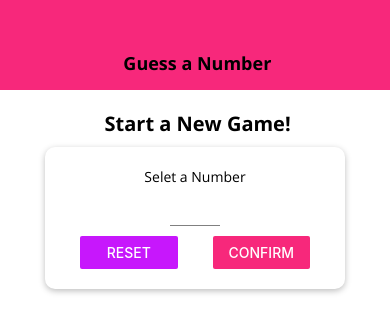
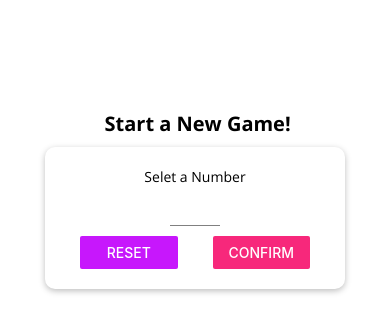
Before and after one commit to changmason/rn-guess-number-game, a React Native app: screen / in a window 390 px wide. Shown: the top 332 px of the page. Built offline with nearby package versions, Linux system fonts and the light colour scheme.

Commit message:
Add platform specific logics for MainButton and Header

```diff
--- a/components/Header.js
+++ b/components/Header.js
@@ -1,28 +1,45 @@
 import React from "react";
-import { View, Text, StyleSheet } from "react-native";
+import { View, Text, StyleSheet, Platform } from "react-native";
 
 import TitleText from "./TitleText";
 import Colors from "../constants/colors";
 
 const Header = (props) => {
   return (
-    <View style={styles.header}>
+    <View
+      style={{
+        ...styles.headerBase,
+        ...Platform.select({
+          ios: styles.headerIOS,
+          android: styles.headerAndroid,
+        }),
+      }}
+    >
       <TitleText style={styles.title}>{props.title}</TitleText>
     </View>
   );
 };
 
 const styles = StyleSheet.create({
-  header: {
+  headerBase: {
     width: "100%",
     height: 90,
     paddingTop: 36,
-    backgroundColor: Colors.primary,
     justifyContent: "center",
     alignItems: "center",
   },
+  headerIOS: {
+    backgroundColor: "white",
+    borderBottomColor: "#ccc",
+    borderBottomWidth: 1,
+  },
+  headerAndroid: {
+    backgroundColor: Colors.primary,
+    borderBottomColor: "transparent",
+    borderBottomWidth: 0,
+  },
   title: {
-    color: "black",
+    color: Platform.OS === "ios" ? Colors.primary : "white",
   },
 });
 
```
Also changed, not shown: components/MainButton.android.js (added, +36 -0 lines), components/MainButton.ios.js (renamed from components/MainButton.js).
